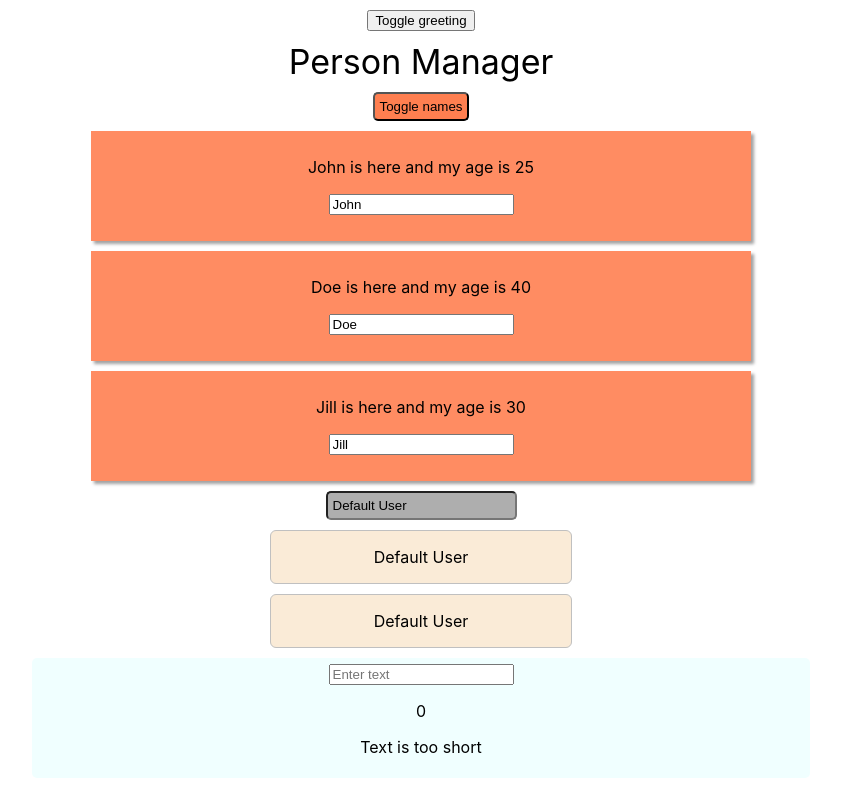
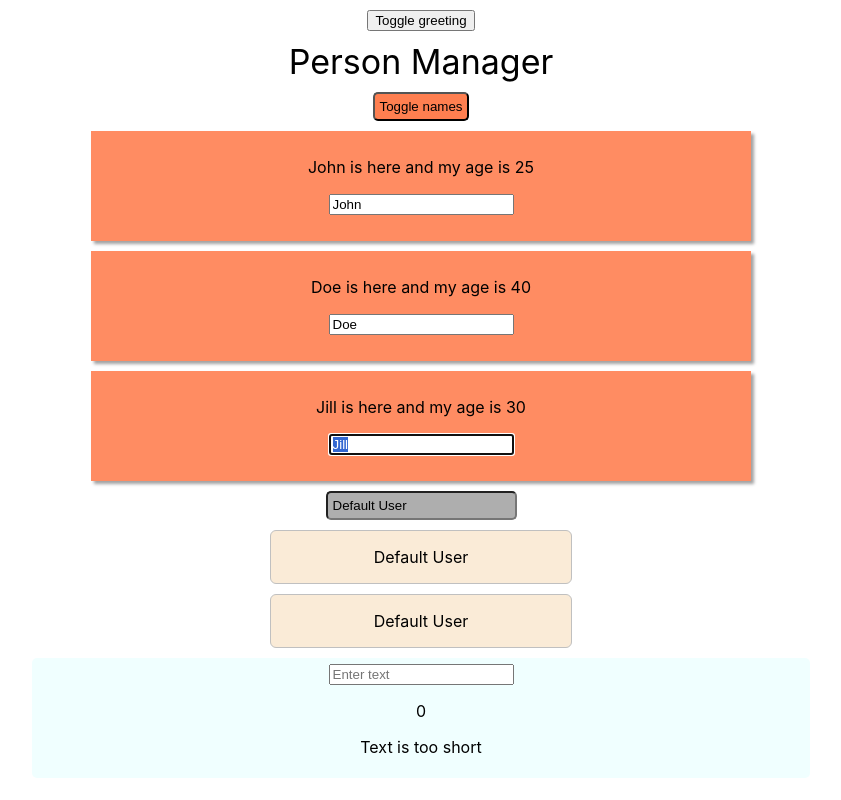
Before and after one commit to Rrroman/react-learning, a React (Create React App) app in the folder my-app/: page / in a window 1280 px wide. Both pictures are taken after a click on the button "Toggle names". Shown: the whole page, without its empty margins (219-1060 px from the left). Built offline with nearby package versions, Linux system fonts and the light colour scheme.

Commit message:
feat: using Ref

```diff
--- a/my-app/src/components/Persons/Person/Person.js
+++ b/my-app/src/components/Persons/Person/Person.js
@@ -4,6 +4,16 @@ import Aux from '../../../hoc/Auxillary';
 import withClass from '../../../hoc/withClass';
 
 class Person extends Component {
+  constructor(props) {
+    super(props);
+    this.inputElementReference = React.createRef();
+  }
+
+  componentDidMount() {
+    // this.inputElement.focus();
+    this.inputElementReference.current.focus();
+  }
+
   render() {
     console.log('Person.js -> rendering');
 
@@ -26,11 +36,13 @@ class Person extends Component {
           onChange={this.props.changed}
           defaultValue={this.props.name}
           onFocus={this.props.focused}
+          ref={this.inputElementReference}
+          // ref={(inputElement) => (this.inputElement = inputElement)}
         />
         <p>{this.props.children}</p>
       </Aux>
       // </React.Fragment>
-      //  </div>
+      // </div>
     );
   }
 }
```
